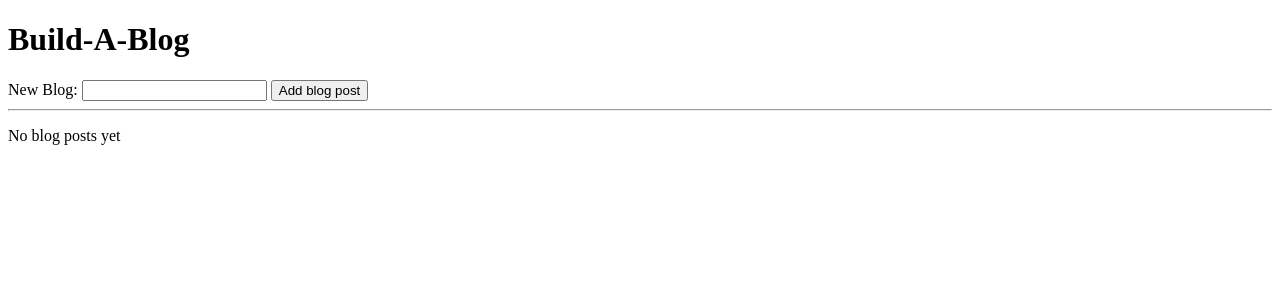
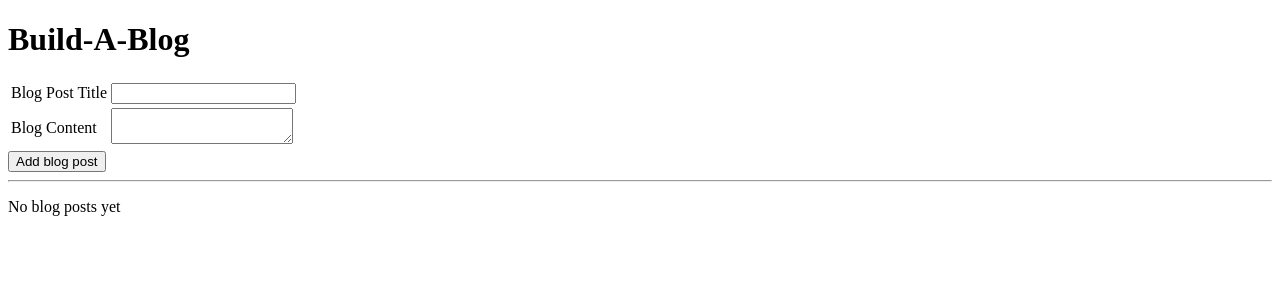
Before and after one commit to taylord651/blogz, a Flask app: page / in a window 1280 px wide. Shown: the top 300 px of the page. Run offline with Flask 2, Linux system fonts and the light colour scheme.

Commit message:
Configured Database

```diff
--- a/main.py
+++ b/main.py
@@ -1,19 +1,34 @@
 from flask import Flask, request, redirect, render_template
-
+from flask_sqlalchemy import SQLAlchemy
 
 app = Flask(__name__)
 app.config['DEBUG'] = True
+app.config['SQLALCHEMY_DATABASE_URI'] = 'mysql+pymysql://build-a-blog:build-a-blog@localhost:8889/build-a-blog'
+app.config['SQLALCHEMY_ECHO'] = True
+db = SQLAlchemy(app)
 
-blogs = []
+class Blog(db.Model):
+    id = db.Column(db.Integer, primary_key=True)
+    title = db.Column(db.String(120))
+    content = db.Column(db.String(500))
+
+    def __init__(self, title, content):
+        self.title = title
+        self.content = content
+
+titles = []
+contents = []
 
 @app.route("/", methods=['POST', 'GET'])
 def index():
 
     if request.method == 'POST':
-        blog = request.form['blog']
-        blogs.append(blog)
+        title = request.form['title']
+        content = reqeuest.form['content']
+        titles.append(title)
+        contents.append(contents)
 
-    return render_template("index.html", title="Build A Blog", blogs=blogs)
+    return render_template("index.html", title="Build A Blog", titles=titles, contents=contents)
 
 @app.route("/form")
 def submit_form():
@@ -23,4 +38,5 @@ def submit_form():
 def display_form():
     return render_template("display.html")
 
-app.run()
+if __name__ == '__main__':
+    app.run()
--- a/templates/index.html
+++ b/templates/index.html
@@ -3,10 +3,20 @@
 {% block content %}
     <h1>Build-A-Blog</h1>
     <form method='POST'>
-        <label>
-            New Blog:
-            <input type="text" name="blog"/>
-        </label>
+        <table>
+            <tr>
+                <td><label for="title">Blog Post Title</label></td>
+                <td>
+                    <input type="text" name="title"/>
+                </td>
+            </tr>
+            <tr>
+                <td><label for="content">Blog Content</label></td>
+                <td>
+                    <textarea name="content"></textarea>
+                </td>
+            </tr>
+        </table>
         <input type="submit" value="Add blog post"/>
     </form>
 
@@ -17,8 +27,12 @@
     {% else %}
 
         <ul>
-            {% for blog in blogs %}
-            <li>{{blog}}</li>
+            {% for title in blogs %}
+            <li>{{title}}</li>
+            {% endfor %}
+
+            {% for content in blogs %}
+            <li>{{content}}</li>
             {% endfor %}
 
         </ul>
```
